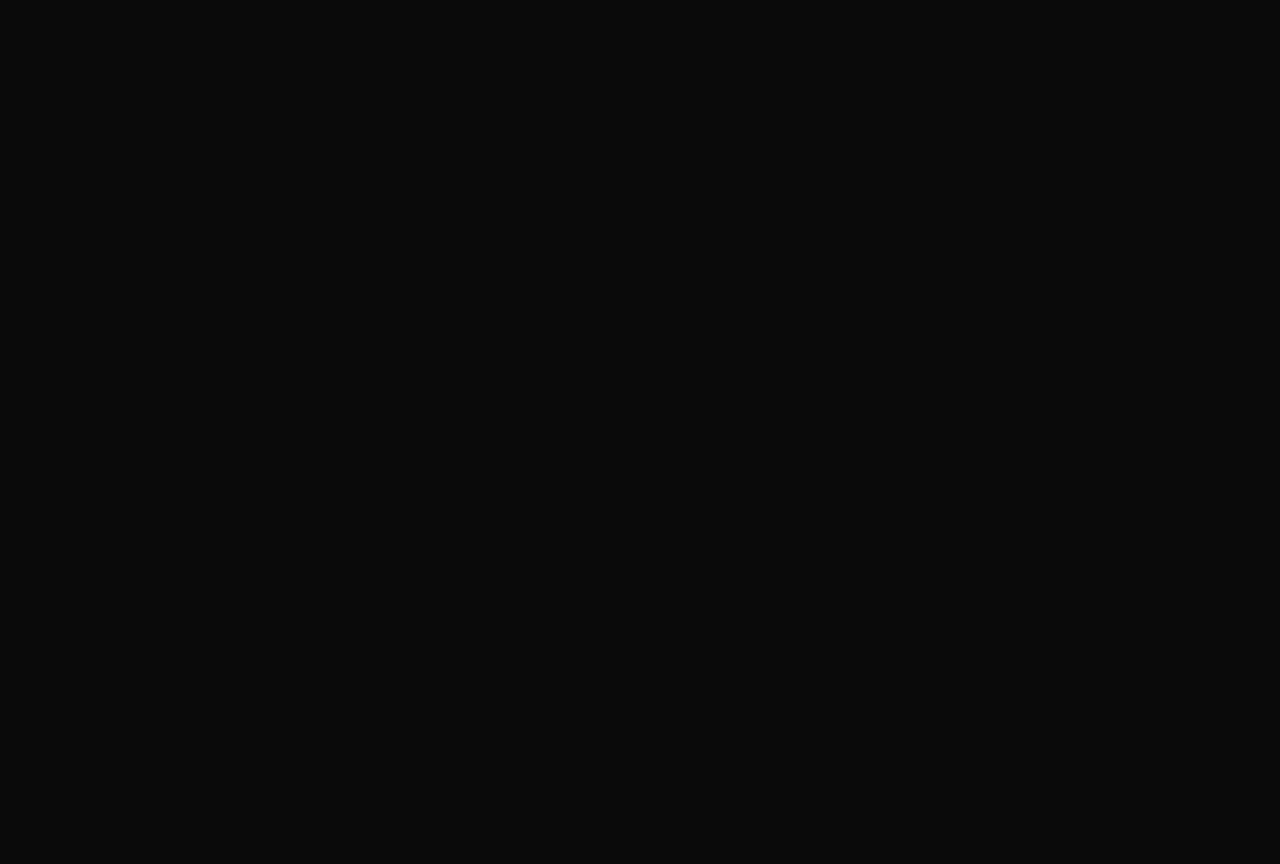
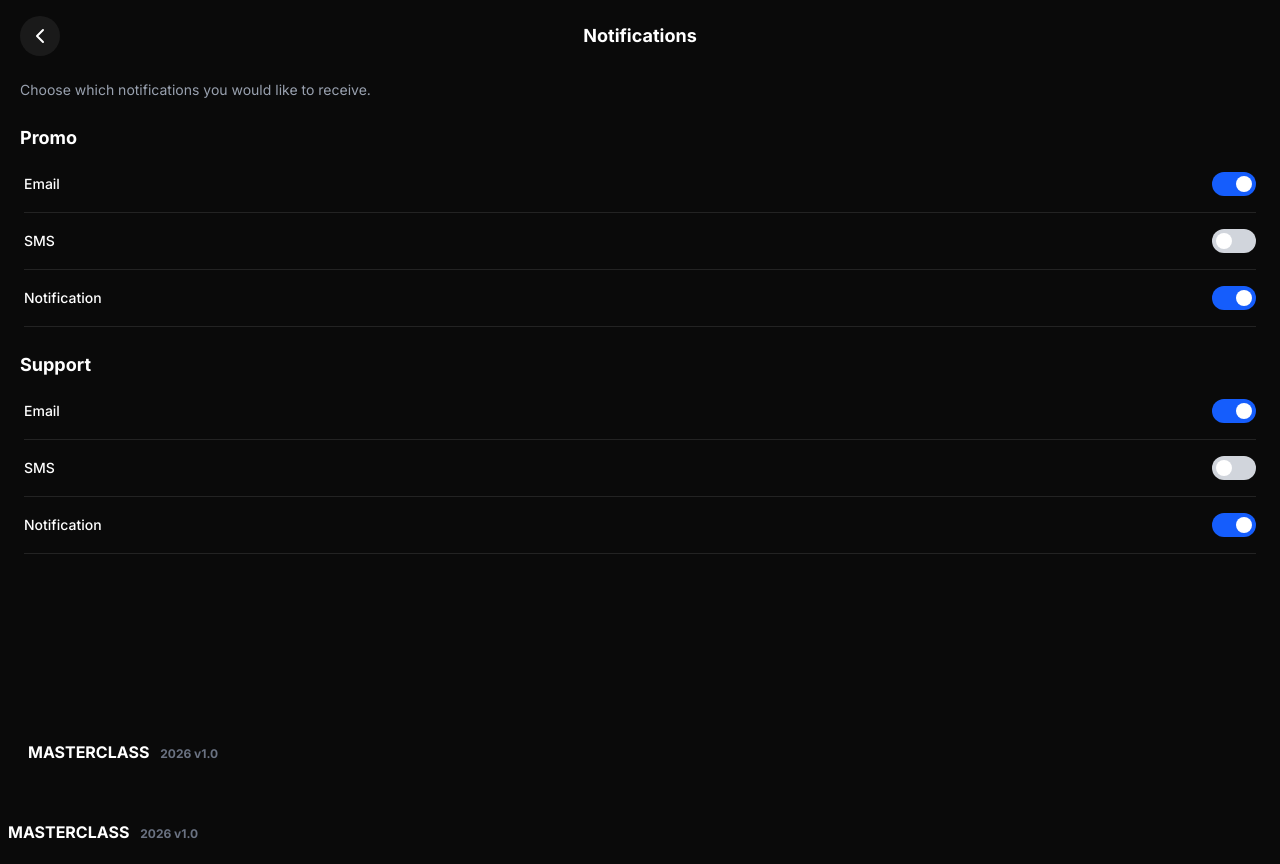
Before and after one commit to sndie3/Masterclass-Agent-, a React (Vite) app: page /notifications in a window 1280 px wide. Before the commit this address had no page. Before the commit the page ends 800 px from the top, so only its background shows below. Built offline with nearby package versions, Linux system fonts and the light colour scheme.

Commit message:
notification implemented

```diff
--- a/features/dashboard/components/Sidebar.tsx
+++ b/features/dashboard/components/Sidebar.tsx
@@ -33,6 +33,12 @@ export default function Sidebar({
     const handleMenuClick = (title: string) => {
         if (title === 'Profile') {
             navigate('/profile');
+            setSidebarOpen(false);
+        } else if (title === 'Notification') {
+            navigate('/notifications');
+            setSidebarOpen(false);
+        } else if (title === 'Privacy') {
+            navigate('');
             setSidebarOpen(false);
         } else if (title === 'How to Use') {
             navigate('');
--- /dev/null
+++ b/features/notification/Notifications.tsx
@@ -0,0 +1,120 @@
+import { useState } from "react";
+import { useNavigate } from "react-router-dom";
+import { ChevronLeft } from "lucide-react";
+import Footer from "../../components/common/Footer";
+
+interface NotificationSettings {
+  email: boolean;
+  sms: boolean;
+  notification: boolean;
+}
+
+interface SectionSettings {
+  promo: NotificationSettings;
+  support: NotificationSettings;
+}
+
+const Toggle = ({
+  checked,
+  onChange,
+}: {
+  checked: boolean;
+  onChange: () => void;
+}) => {
+  return (
+    <button
+      onClick={onChange}
+      className={`relative h-6 w-11 rounded-full transition-colors duration-300 focus:outline-none ${
+        checked ? "bg-blue-600" : "bg-gray-300"
+      }`}
+    >
+      <span
+        className={`absolute top-1 left-1 h-4 w-4 rounded-full bg-white transition-transform duration-300 ${
+          checked ? "translate-x-5" : "translate-x-0"
+        }`}
+      />
+    </button>
+  );
+};
+
+export default function Notifications() {
+  const navigate = useNavigate();
+  const [settings, setSettings] = useState<SectionSettings>({
+    promo: { email: true, sms: false, notification: true },
+    support: { email: true, sms: false, notification: true },
+  });
+
+  const toggle = (
+    section: keyof SectionSettings,
+    key: keyof NotificationSettings
+  ) => {
+    setSettings((prev) => ({
+      ...prev,
+      [section]: {
+        ...prev[section],
+        [key]: !prev[section][key],
+      },
+    }));
+  };
+
+  const renderRow = (
+    section: keyof SectionSettings,
+    key: keyof NotificationSettings,
+    label: string
+  ) => (
+    <div className="flex items-center justify-between py-4 border-b border-white/10">
+      <span className="text-sm font-medium">{label}</span>
+      <Toggle
+        checked={settings[section][key]}
+        onChange={() => toggle(section, key)}
+      />
+    </div>
+  );
+
+  const renderSection = (
+    section: keyof SectionSettings,
+    title: string
+  ) => (
+    <div className="mb-6">
+      <h3 className="text-lg font-bold mb-1">{title}</h3>
+      <div className="px-1">
+        {renderRow(section, "email", "Email")}
+        {renderRow(section, "sms", "SMS")}
+        {renderRow(section, "notification", "Notification")}
+      </div>
+    </div>
+  );
+
+  return (
+    <div className="min-h-dvh flex flex-col text-white relative overflow-hidden">
+      <div className="flex-1 flex flex-col px-5 pt-4 pb-6">
+        {/* Header */}
+        <div className="flex items-center mb-6">
+          <button
+            onClick={() => navigate(-1)}
+            className="h-10 w-10 rounded-full flex items-center justify-center shrink-0"
+            style={{ backgroundColor: "var(--button-color)" }}
+          >
+            <ChevronLeft size={24} />
+          </button>
+          <h1 className="text-lg font-bold flex-1 text-center pr-10">
+            Notifications
+          </h1>
+        </div>
+
+        {/* Subtitle */}
+        <p className="text-sm text-gray-400 mb-6">
+          Choose which notifications you would like to receive.
+        </p>
+
+        {/* Sections */}
+        {renderSection("promo", "Promo")}
+        {renderSection("support", "Support")}
+      </div>
+
+      <div className="px-5 pb-4">
+        <Footer />
+      </div>
+    </div>
+  );
+}
--- a/routes/AppRoute.tsx
+++ b/routes/AppRoute.tsx
@@ -5,6 +5,7 @@ import Home from "../features/dashboard/Home";
 import Profile from "../features/profile/Profile";
 import Support from "../features/support/Support"
 import Theme from "../features/theme/Theme"
+import Notifications from "../features/notification/Notifications"
 export default function AppRoutes() {
 
   return (
@@ -15,6 +16,7 @@ export default function AppRoutes() {
         <Route path="dashboard" element={<Home />} />
         <Route path="profile" element={<Profile />} />
         <Route path="theme" element={<Theme />} />
+        <Route path="notifications" element={<Notifications />} />
         <Route path="support" element={<Support />} />
       </Route>
 
```
